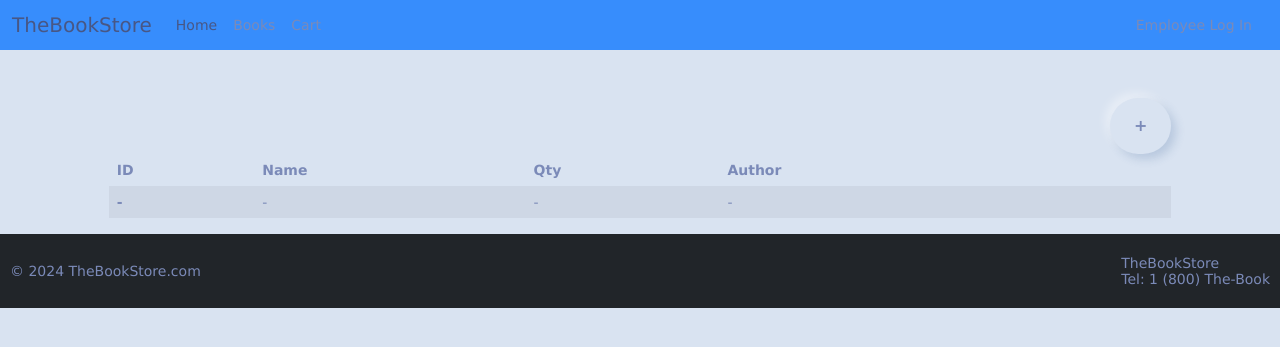
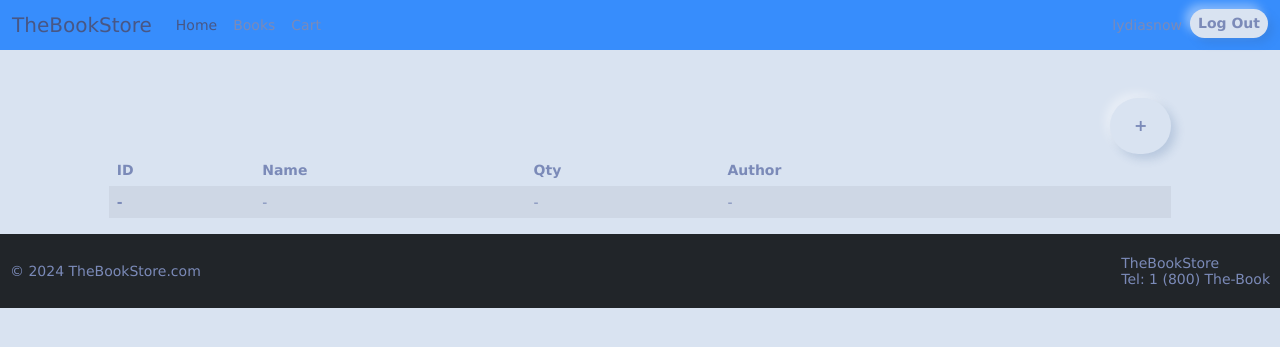
Before and after one commit to lydiaahope/inventory_management, a Django app: page /dashboard/ in a window 1280 px wide. Shown: the top 347 px of the page. Run offline with Django 5.2, Linux system fonts and the light colour scheme; a user stored in the database is signed in; data comes from the database, SQL or seed files in the repository; both versions use the stored data as it was after the commit.

Commit message:
Renaming for clarity and added employee logout
Changed login.html and signup.html to emp_login.html and emp_signup.html.

emp_login.html: ‘{% url 'signup' %}’ changed to ‘{% url 'emp_signup' %}’

emp_signup.html: ‘{% url 'login' %}’ changed to ‘{% url 'emp_login' %}’

navigation.html: ‘href="{% url 'login' %}">Employee Log In</a>’ to ‘href="{% url 'emp_login' %}">Employee Log In</a>’

Also reformatted this entire section

{% if user.is_authenticated %}
	<li class="nav-item"> <!-- creates list item -->
		<a class="nav-link" href="{% url 'dashboard' %}">{{ user.username }}</a>
	</li>

		<form action="{% url 'logout' %}" method="post">
			{% csrf_token %}
			<button class="btn btn-sm">Log Out</button>
		</form>
	{% else %}

	<li class="nav-item">
			<a class="nav-link me-2" href="{% url 'emp_login' %}">Employee Log In</a>
	</li>
{% endif %}

So that if an employee is signed in they will have an option to sign out.

Inventory/urls.py: changed paths for signup and login to reflect new html file names.

Inventory/views.py: Changes to class SignUpView(View) -

return render(request, 'inventory/signup.html', {'form': form}) to return render(request, 'inventory/emp_signup.html', {'form': form})

return render(request, 'inventory/signup.html', {'form': form}) to return render(request, 'inventory/emp_signup.html', {'form': form})

inventory_management/settings.py: Changed
LOGIN_URL = 'login'
LOGOUT_REDIRECT_URL = '/login'
To
LOGIN_URL = 'emp_login'
LOGOUT_REDIRECT_URL = '/emp_login'

```diff
--- a/inventory/templates/inventory/login.html
+++ b/inventory/templates/inventory/emp_login.html
@@ -12,7 +12,7 @@
 				<button class="btn btn-outline-secondary">Sign In</button>
 			</form>
 			<div class="pt-3">
-				<small class="text-muted">Need an employee account? <a href="{% url 'signup' %}" class="ml-2">Sign Up</a></small> <!-- creates link to signup page -->
+				<small class="text-muted">Need an employee account? <a href="{% url 'emp_signup' %}" class="ml-2">Sign Up</a></small> <!-- creates link to signup page -->
 			</div>
 		</div>
 
--- a/inventory/templates/inventory/signup.html
+++ b/inventory/templates/inventory/emp_signup.html
@@ -27,7 +27,7 @@
 				<button class="btn btn-primary" type="submit">Sign Up</button>
 
 			<div class="pt-3">
-			<small class="text-muted">Already have an employee account? <a href="{% url 'login' %}" class="ml-2">Sign In</a></small> <!-- creates link to login page -->
+			<small class="text-muted">Already have an employee account? <a href="{% url 'emp_login' %}" class="ml-2">Sign In</a></small> <!-- creates link to login page -->
 		</div>
 			</form>
 		</div>
--- a/inventory/templates/inventory/navigation.html
+++ b/inventory/templates/inventory/navigation.html
@@ -19,9 +19,21 @@
 				</li>
 			</ul>
 			<ul class="navbar-nav">
+				{% if user.is_authenticated %}
+					<li class="nav-item"> <!-- creates list item -->
+						<a class="nav-link" href="{% url 'dashboard' %}">{{ user.username }}</a>
+					</li>
+
+					<form action="{% url 'logout' %}" method="post">
+						{% csrf_token %}
+						<button class="btn btn-sm">Log Out</button>
+					</form>
+				{% else %}
+
 				<li class="nav-item">
-					<a class="nav-link me-2" href="{% url 'login' %}">Employee Log In</a>
+					<a class="nav-link me-2" href="{% url 'emp_login' %}">Employee Log In</a>
 				</li>
+				{% endif %}
 			</ul>
 		</div>
 	</div>
--- a/inventory/urls.py
+++ b/inventory/urls.py
@@ -9,8 +9,8 @@ urlpatterns = [
     path('add-item/', AddItem.as_view(), name='add-item'),
     path('edit-item/<int:pk>', EditItem.as_view(), name='edit-item'), #<int:pk> lets it know we need an int as primarykey
     path('delete-item/<int:pk>', DeleteItem.as_view(), name='delete-item'),
-    path('signup/', SignUpView.as_view(), name='signup'),
-    path('login/', auth_views.LoginView.as_view(template_name='inventory/login.html'), name='login'),
+    path('emp_signup/', SignUpView.as_view(), name='emp_signup'),
+    path('emp_login/', auth_views.LoginView.as_view(template_name='inventory/emp_login.html'), name='emp_login'),
     path('logout/', auth_views.LogoutView.as_view(template_name='inventory/logout.html'), name='logout')
 ]
 # path('') points rootpath to Index.as_view() and loads index page
--- a/inventory/views.py
+++ b/inventory/views.py
@@ -39,7 +39,7 @@ class Dashboard(LoginRequiredMixin, View): #LoginRequiredMixin makes dashboard i
 class SignUpView(View):
 	def get(self, request):
 		form = UserRegisterForm()
-		return render(request, 'inventory/signup.html', {'form': form}) #returns empty form
+		return render(request, 'inventory/emp_signup.html', {'form': form}) #returns empty form
 
 	def post(self, request):
 		form = UserRegisterForm(request.POST) #gets submitted data
@@ -54,7 +54,7 @@ class SignUpView(View):
 			login(request, user)
 			return redirect('index')
 
-		return render(request, 'inventory/signup.html', {'form': form}) #if not valid this redirects to original page
+		return render(request, 'inventory/emp_signup.html', {'form': form}) #if not valid this redirects to original page
 
 class AddItem(LoginRequiredMixin, CreateView):
 	model = InventoryItem
--- a/inventory_management/settings.py
+++ b/inventory_management/settings.py
@@ -128,7 +128,7 @@ CRISPY_ALLOWED_TEMPLATE_PACKS = "bootstrap5"
 CRISPY_TEMPLATE_PACK = "bootstrap5"
 
 LOGIN_REDIRECT_URL = '/dashboard'
-LOGIN_URL = 'login'
-LOGOUT_REDIRECT_URL = '/login'
+LOGIN_URL = 'emp_login'
+LOGOUT_REDIRECT_URL = '/emp_login'
 
 LOW_QUANTITY = 1
```
Also changed, not shown: db.sqlite3.
